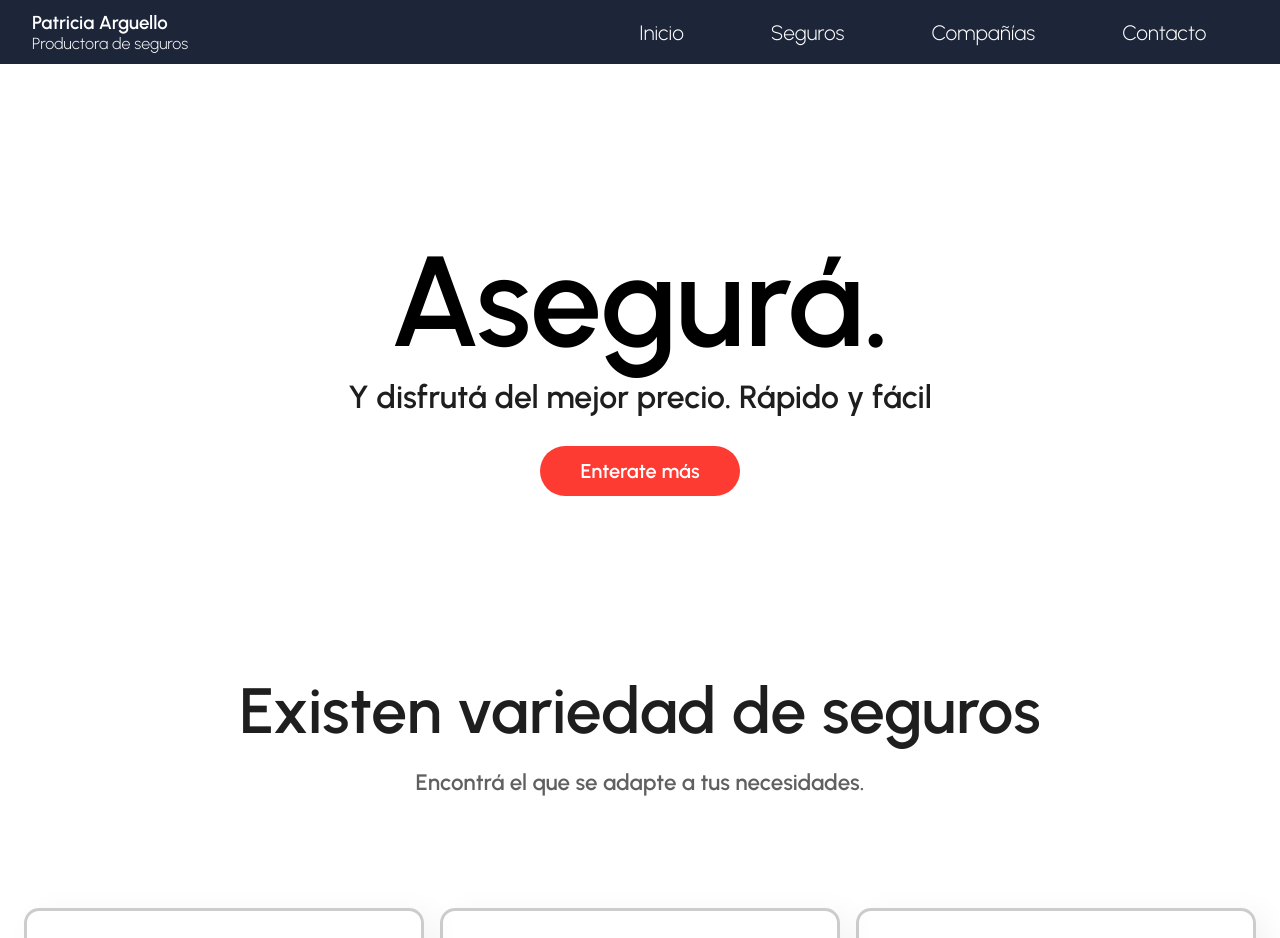
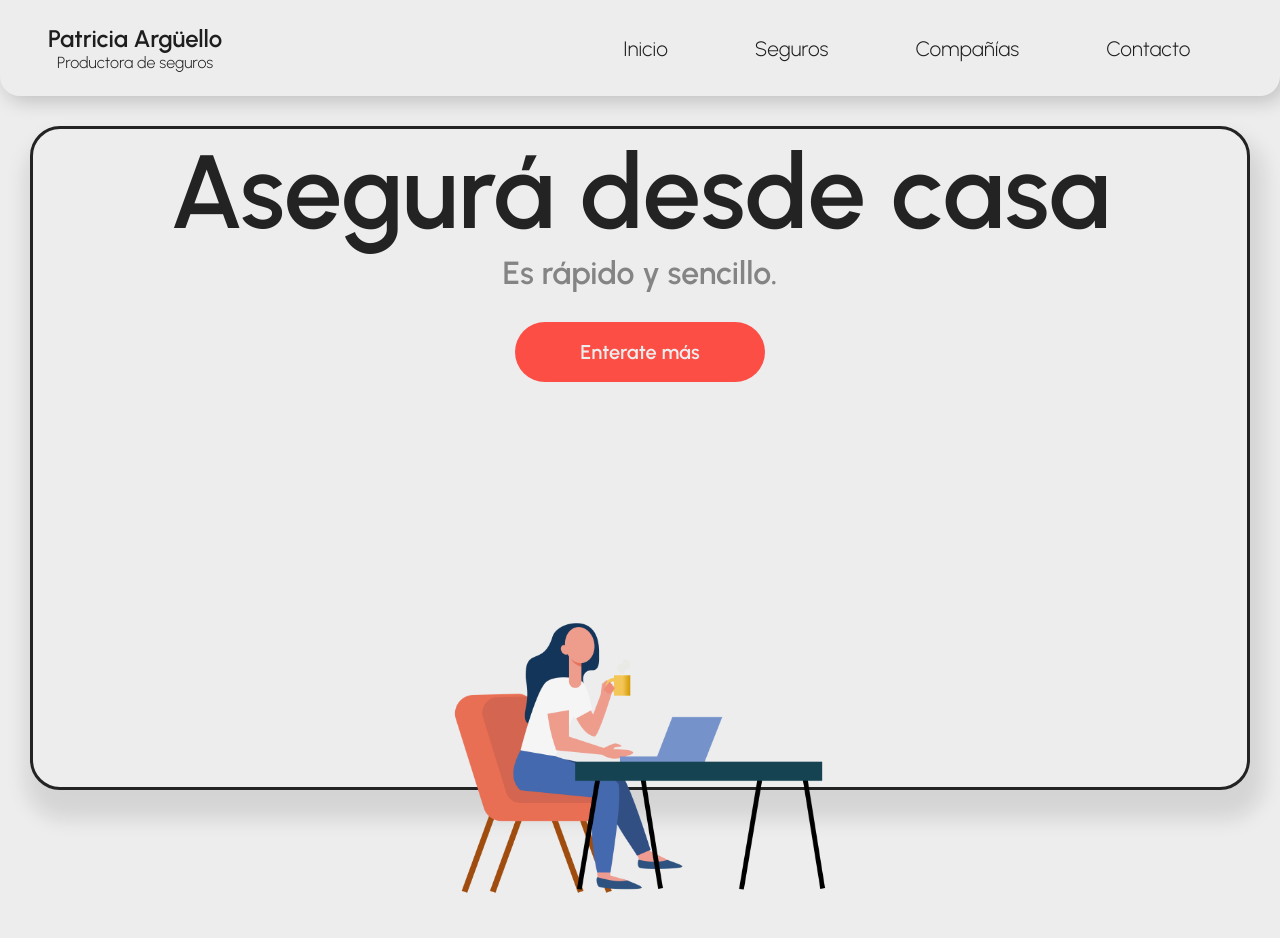
Before and after one commit to thomastafernaberry/webpage-insurance-producer, a plain HTML site: page index.html in a window 1280 px wide. Shown: the top 938 px of the page. Drawn offline with Linux system fonts and the light colour scheme.

Commit message:
update css, html. add hero image

```diff
--- a/index.html
+++ b/index.html
@@ -14,8 +14,8 @@
     <!-- <a href="" ><img class="fixed-logo" src="images/whatsapp-logo.svg" alt="whatsapp-logo"></a> -->
     <nav>
         <div>
-            <h3>Patricia Arguello</h3>
-            <span>Productora de seguros</span>
+            <h3>Patricia Argüello</h3>
+            <p>Productora de seguros</p>
         </div>
         <ul>
             <li>Inicio</li>
@@ -26,10 +26,11 @@
     </nav>
     <section class="hero">
         <hgroup>
-            <h1>Asegurá.</h1>
-            <h2>Y disfrutá del mejor precio. Rápido y fácil</h2>
+            <h1>Asegurá desde casa</h1>
+            <h2>Es rápido y sencillo.</h2>
+            <button>Enterate más</button>
         </hgroup>
-        <a href="#scroll-seguros"><button>Enterate más</button></a>
+        <img src="images/vecteezy_people-working-at-home-office-and-typing-laptop-online_13166906_952.png" alt="">
     </section>
     </header>
     <section>
@@ -113,7 +114,7 @@
         </div>
     </section>
     <section>
-        <div class="separator background-blue color-white" id="scroll-aseguradoras">
+        <div class="separator" id="scroll-aseguradoras">
             <h2>Trabajo con las compañías más efectivas</h2>
         </div>
         <div class="logos">
--- a/script.js
+++ b/script.js
@@ -0,0 +1,5 @@
+const $BUTTON = document.querySelector('.hero');
+
+function changeBackground(element) {
+
+}
--- a/style.css
+++ b/style.css
@@ -4,6 +4,10 @@
 *::after,
 *::before {
     box-sizing: border-box;
+}
+
+body {
+    background-color: #EDEDED;
 }
 
 body,
@@ -20,27 +24,32 @@ a {
     list-style: none;
     text-decoration: none;
 }
-
 nav {
     display: flex;
     align-items: center;
     justify-content: space-between;
     flex-direction: row;
-    padding: 2em;
+    padding: 3em;
     position: sticky;
     width: 100%;
-    height: 8vh;
-    background-color: #1D2539;
-    top: 0;
-    /* box-shadow: 5px 5px 20px rgba(0, 0, 0, 0.246); */
+    height: 5vh;
+    background-color: #EDEDED;
+    inset: 0;
+    margin: auto;
+    box-shadow: 5px 5px 20px rgba(0, 0, 0, 0.2);
+    border-radius: 0 0 20px 20px;
     z-index: 1;
-    color: white;
+    color: #1E1E1E;
 }
 
-nav > ul > li {
+nav>ul>li {
     display: inline;
     margin-inline: 2em;
     font-size: 1.3em;
+}
+
+nav>div>p {
+    text-align: center;
 }
 
 .hamburger {
@@ -48,15 +57,19 @@ nav > ul > li {
 }
 
 h1 {
-    font-size: clamp(2em, 10vw, 10em);
+    font-size: 6.5em;
 }
 
 h2 {
-    font-size: clamp(10px, 10vw, 2em);
+    font-size: 2em;
+}
+
+h3 {
+    font-size: 1.5em;
 }
 
 p {
-    font-size: clamp(1em, 10%, 1.5em);
+    font-size: 1em;
 }
 
 a {
@@ -68,7 +81,7 @@ a:hover {
 }
 
 section {
-    margin: 10em 1.5em 10em 1.5em;
+    margin: 15em 1.5em 15em 1.5em;
 }
 
 button {
@@ -90,11 +103,11 @@ button:hover {
     width: 100%;
 }
 
-.separator, .background-blue {
+.separator .background-blue {
     padding: 0.5em 1em 0.5em 1em;
 }
 
-.separator > h2 {
+.separator>h2 {
     font-size: clamp(1.3em, 10vw, 2em);
 }
 
@@ -102,13 +115,13 @@ hgroup {
     text-align: center;
 }
 
-hgroup > h2,
-hgroup > h3,
-hgroup > li {
+hgroup>h2,
+hgroup>h3,
+hgroup>li {
     color: #1E1E1E;
 }
 
-hgroup > h3 {
+hgroup>h3 {
     margin-top: 20px;
     font-size: 0.7em;
     opacity: 0.7;
@@ -116,14 +129,41 @@ hgroup > h3 {
 
 .hero {
     display: flex;
-    flex-direction: column;
+    align-items: center;
     justify-content: center;
-    align-items: center;
+    flex-wrap: wrap;
+    gap: 8em;
+    background-color: #EDEDED;
+    position: relative;
+    height: 83vh;
+    margin: 30px;
+    border: #232323 solid;
+    border-radius: 30px;
+    box-shadow: 5px 20px 20px 10px rgba(0, 0, 0, 0.1);
 }
-.hero > hgroup {
+.hero>hgroup {
+    min-width: max-content;
+}
+.hero>hgroup>h1 {
+    color: #232323;
+}
+.hero>hgroup>h2 {
+    font-size: 2em;
+    color: #1e1e1e81;
+}
 
-    align-items: n;
+.hero>img {
+    width: 35%;
+}
 
+.hero button {
+    background-color: hsla(3, 99%, 60%, 0.9);;
+    height: 60px;
+    margin-top: 30px;
+    width: 250px;
+    font-weight: 600;
+    font-size: 20px;
+    color: #EDEDED;
 }
 
 .insurances {
@@ -133,31 +173,33 @@ hgroup > h3 {
     gap: 1em;
 }
 
-.insurances > div {
+.insurances>div {
     width: 400px;
     border-radius: 15px;
-    border: 3px solid rgba(0, 0, 0, 0.2);
+    border: hsla(0, 0%, 14%, 0.8) solid;
     box-shadow: 10px 5px 30px rgba(0, 0, 0, 0.05);
     padding: 2em 2em 2em 2em;
 }
 
-.insurances > div:hover {
+.insurances>div:hover {
     transition: ease-in-out 0.1s;
-    box-shadow: 10px 10px 1px rgba(0, 0, 0, 0.2);
-    scale: 1.02;
+    /* box-shadow: 5px 5px 1px rgba(0, 0, 0, 0.1); */
+    scale: 1.03;
 }
-.insurances > div > img {
+
+.insurances>div>img {
     display: flex;
     width: 100%;
     height: 50px;
     justify-content: center;
 }
 
-.insurances > div > h2 {
+.insurances>div>h2 {
     margin: .5em 0 .5em 0;
+    text-align: center;
 }
 
-.insurances > div > ul > li::before {
+.insurances>div>ul>li::before {
     content: '• ';
 }
 
@@ -172,44 +214,44 @@ hgroup > h3 {
     gap: 1.5em;
 }
 
-#preguntas-frecuentes > div {
-    border: 2px #1D2539 solid;
+#preguntas-frecuentes>div {
+    border: 5px solid hsla(0, 0%, 14%, 0.8);
     padding: 2em;
     border-radius: 20px;
     height: fit-content;
-    width: 80%;
+    width: 50%;
 }
 
-#preguntas-frecuentes > div:hover {
+#preguntas-frecuentes>div:hover {
     scale: 1.02;
     transition: 0.2s;
-    background-color: #1D2539;
-    color: white;
+    background-color: hsla(3, 99%, 60%, 0.8);
+    color: #EDEDED;
 }
 
-#preguntas-frecuentes > div > ol {
+#preguntas-frecuentes>div>ol {
     padding-left: 1em;
 }
 
-#preguntas-frecuentes > div > p {
+#preguntas-frecuentes>div>p {
     margin: 1em 0;
 }
 
-#preguntas-frecuentes > div > ol > li {
+#preguntas-frecuentes>div>ol>li {
     list-style-type: decimal;
 }
 
-.color-white {
-    color: white;
+.color-#EDEDED {
+    color: #EDEDED;
 }
 
 #banner {
     background-color: #1D2539;
     height: 95vh;
-    color: white;
+    color: #EDEDED;
 }
 
-#banner > div {
+#banner>div {
     display: flex;
     align-items: center;
     justify-content: center;
@@ -217,19 +259,9 @@ hgroup > h3 {
     height: 100%;
 }
 
-#banner > div > h2 {
+#banner>div>h2 {
     font-size: clamp(1em, 10vw, 2em);
     margin-top: .3em;
-}
-
-.hero button {
-    background-color: #FE3B32;
-    height: 50px;
-    margin-top: 30px;
-    width: 200px;
-    font-weight: 600;
-    font-size: 20px;
-    color: white;
 }
 
 .nav_anchors {
@@ -251,7 +283,7 @@ hgroup > h3 {
 
 }
 
-.logos > img {
+.logos>img {
     gap: 1em;
     max-height: 100px;
     width: 150px;
@@ -264,7 +296,7 @@ footer {
     background-color: #1D2539;
     padding: 3em;
     gap: 0.5em;
-    color: white;
+    color: #EDEDED;
 }
 
 .fixed-logo {
@@ -277,12 +309,12 @@ footer {
     z-index: 2;
 }
 
-@media (max-width: 920px){
+@media (max-width: 920px) {
     nav {
         display: none;
     }
 
-    #preguntas-frecuentes > div {
+    #preguntas-frecuentes>div {
         width: 100%;
     }
 }
```
Also changed, not shown: images/vecteezy_people-working-at-home-office-and-typing-laptop-online_13166906_952.png (added).
